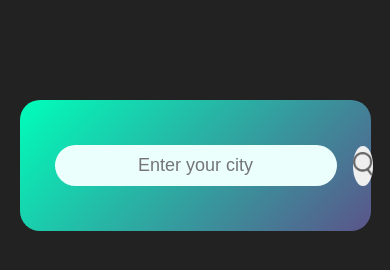
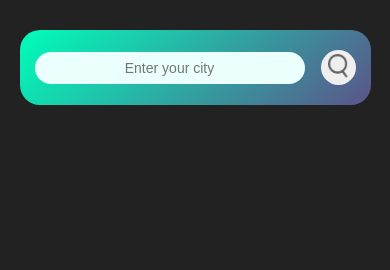
Before and after one commit to Sasi-03/weather-app-, a plain HTML site: page index.html in a window 390 px wide. Drawn offline with Linux system fonts and the light colour scheme.

Commit message:
push to git

```diff
--- a/style.css
+++ b/style.css
@@ -21,7 +21,7 @@ body {
 }
 .search {
   width: 100%;
-  max-width: 400x;
+  max-width: 400px;
   display: flex;
   align-items: center;
   justify-content: space-between;
@@ -48,6 +48,22 @@ body {
 }
 .search button img {
   width: 20px;
+}
+@media (max-width: 480px) {
+  .card {
+    margin-top: 30px;
+    padding: 20px 15px;
+  }
+
+  .search input {
+    font-size: 14px;
+    padding: 8px 12px;
+  }
+
+  .search button {
+    width: 35px;
+    height: 35px;
+  }
 }
 .weather-icon {
   width: 170px;
```
